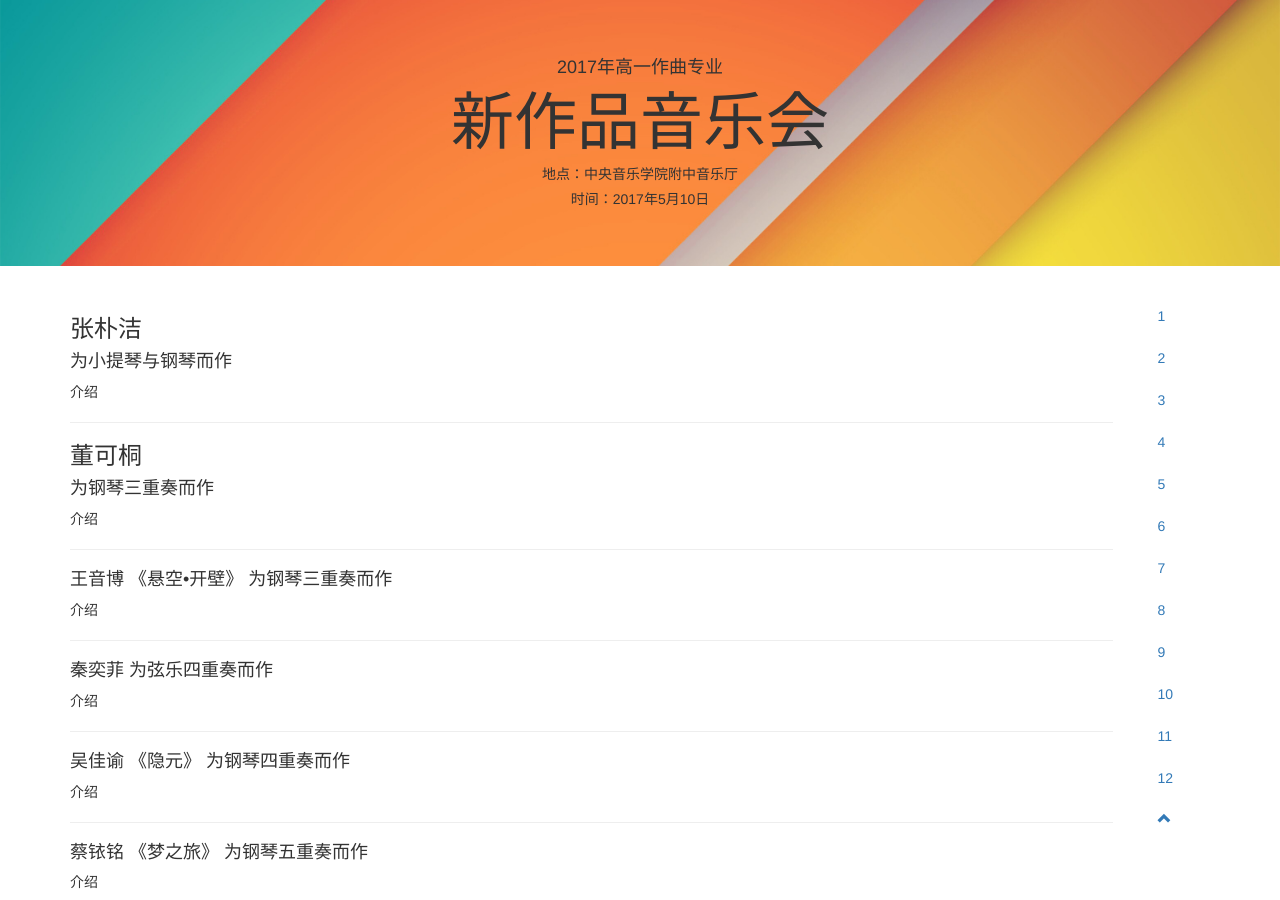
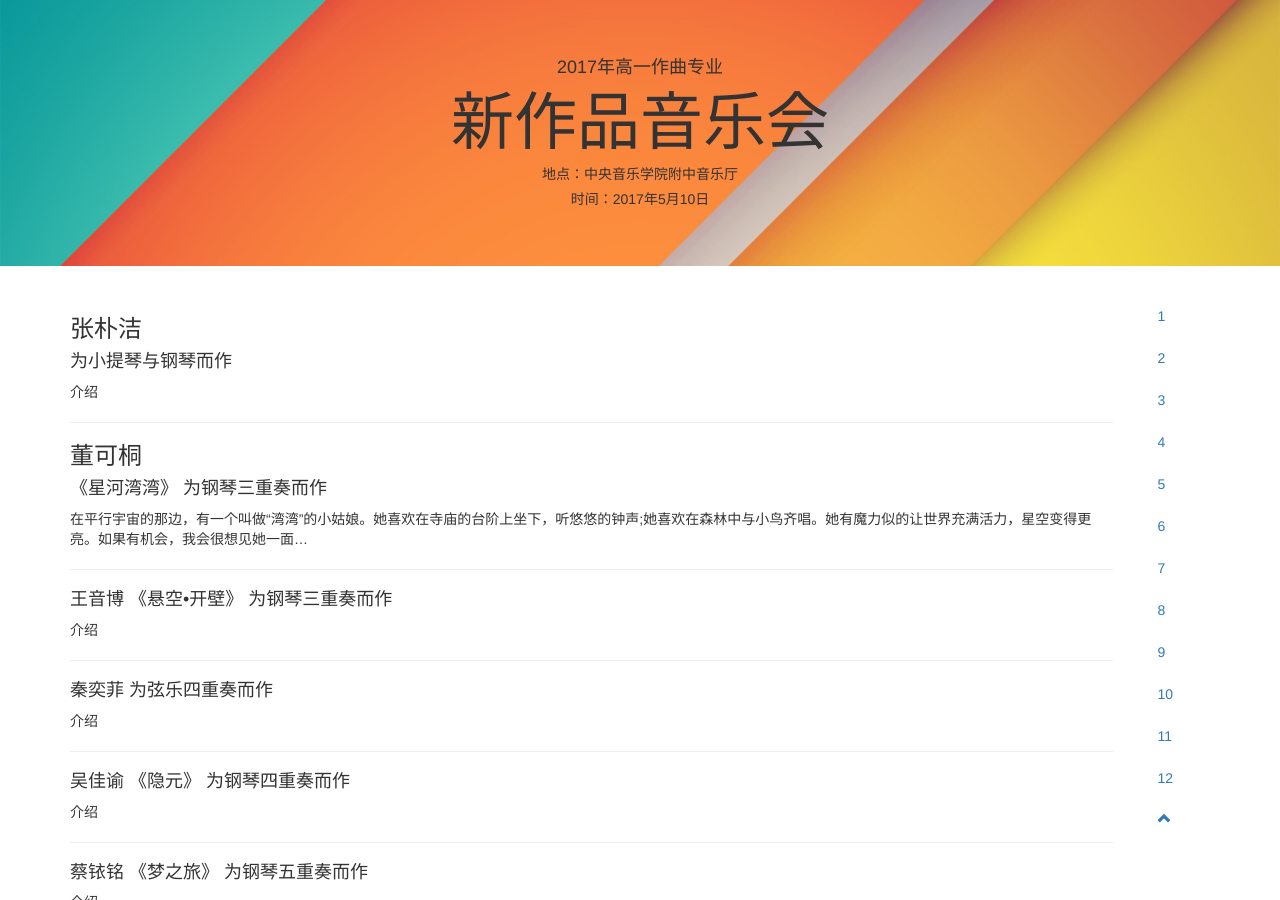
Before and after one commit to charlie428b/MyWorks, a Jekyll site: the page built from concert2017/index.html, in a window 1280 px wide and 900 px high. Built offline with Jekyll 4.4.1, drawn with Linux system fonts in a browser that asks for light colours.

Commit message:
增加作品介绍

```diff
--- a/concert2017/index.html
+++ b/concert2017/index.html
@@ -49,8 +49,8 @@ title: 2017年高一年级作曲新作品音乐会
                 <hr />
 
               <h3 id="section-2">董可桐</h3>
-	      <h4>为钢琴三重奏而作</h4>
-                <p>介绍</p>
+	      <h4>《星河湾湾》 为钢琴三重奏而作</h4>
+                <p>在平行宇宙的那边，有一个叫做“湾湾”的小姑娘。她喜欢在寺庙的台阶上坐下，听悠悠的钟声;她喜欢在森林中与小鸟齐唱。她有魔力似的让世界充满活力，星空变得更亮。如果有机会，我会很想见她一面…</p>
                 <hr />
 
                 <h4 id="section-3">王音博 《悬空•开壁》 为钢琴三重奏而作</h2>
```
